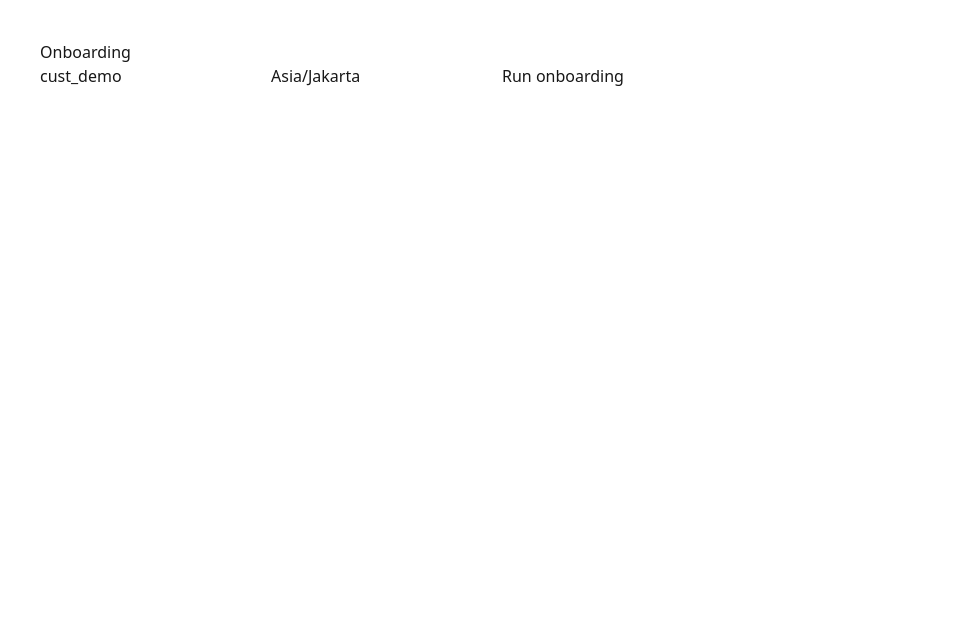
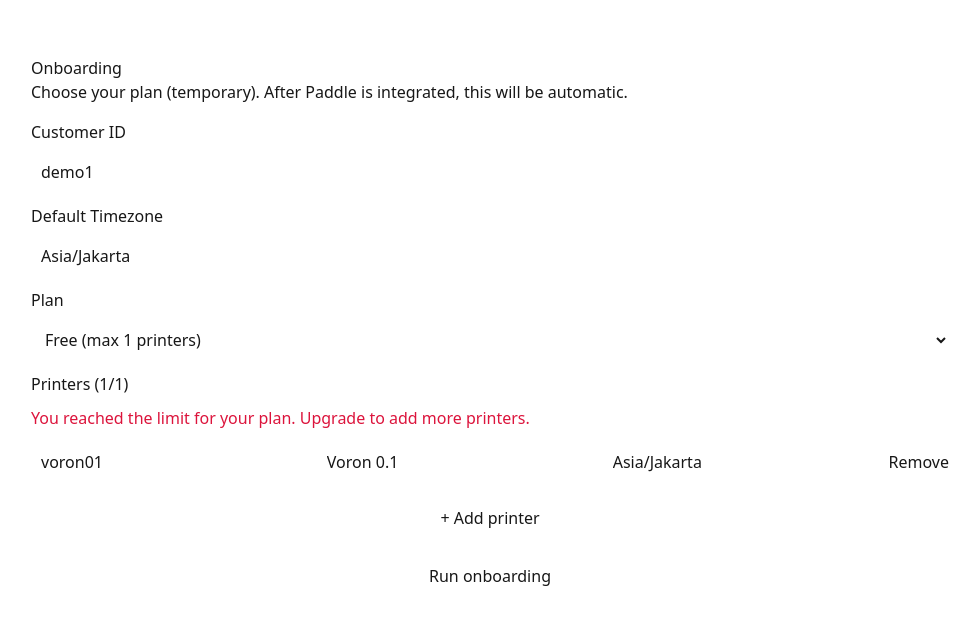
Before and after one commit to my3dmonitorapp/my3dmonitor-frontend, a Next.js app: page /app/onboarding in a window 1280 px wide. Shown: the top 624 px of the page, without its empty margins (150-1130 px from the left). Built offline with nearby package versions, Linux system fonts and the light colour scheme.

Commit message:
Onboarding: printer name + plan-based printer limit

```diff
--- a/app/app/onboarding/page.tsx
+++ b/app/app/onboarding/page.tsx
@@ -1,48 +1,231 @@
 "use client";
-import { useState } from "react";
 
-export default function Onboarding() {
-  const [customerId, setCustomerId] = useState("cust_demo");
-  const [tz, setTz] = useState("Asia/Jakarta");
-  const [printers, setPrinters] = useState([{ printer_id: "voron01" }]);
+import { useMemo, useState } from "react";
+
+type PrinterInput = {
+  printer_id: string;
+  name: string;
+  tz?: string;
+};
+
+const PLANS = {
+  free: { label: "Free", maxPrinters: 1 },
+  pro: { label: "Pro", maxPrinters: 3 },
+  farm: { label: "Farm", maxPrinters: 10 },
+} as const;
+
+type PlanKey = keyof typeof PLANS;
+
+function slugifyPrinterId(s: string) {
+  return s
+    .toLowerCase()
+    .trim()
+    .replace(/\s+/g, "-")
+    .replace(/[^a-z0-9_-]/g, "")
+    .slice(0, 32);
+}
+
+export default function OnboardingPage() {
+  const [customerId, setCustomerId] = useState("demo1");
+  const [tzDefault, setTzDefault] = useState("Asia/Jakarta");
+
+  // Temporary until Paddle: plan selector controls allowed printers
+  const [plan, setPlan] = useState<PlanKey>("free");
+
+  const maxPrinters = PLANS[plan].maxPrinters;
+
+  const [printers, setPrinters] = useState<PrinterInput[]>([
+    { printer_id: "voron01", name: "Voron 0.1", tz: "Asia/Jakarta" },
+  ]);
+
+  const [loading, setLoading] = useState(false);
   const [result, setResult] = useState<any>(null);
-  const [loading, setLoading] = useState(false);
+  const [error, setError] = useState<string | null>(null);
 
-  async function run() {
+  const canAddMore = printers.length < maxPrinters;
+
+  const validation = useMemo(() => {
+    const ids = printers.map((p) => p.printer_id.trim());
+    const emptyId = ids.some((id) => !id);
+    const dupId = new Set(ids).size !== ids.length;
+
+    return {
+      emptyId,
+      dupId,
+      overLimit: printers.length > maxPrinters,
+    };
+  }, [printers, maxPrinters]);
+
+  function updatePrinter(i: number, patch: Partial<PrinterInput>) {
+    setPrinters((prev) => prev.map((p, idx) => (idx === i ? { ...p, ...patch } : p)));
+  }
+
+  function addPrinter() {
+    if (!canAddMore) return;
+    setPrinters((prev) => [
+      ...prev,
+      { printer_id: "", name: "", tz: tzDefault },
+    ]);
+  }
+
+  function removePrinter(i: number) {
+    setPrinters((prev) => prev.filter((_, idx) => idx !== i));
+  }
+
+  async function submit() {
     setLoading(true);
+    setError(null);
     setResult(null);
 
-    const res = await fetch("/api/onboard", {
+    try {
+      if (validation.emptyId) throw new Error("Each printer must have a Printer ID.");
+      if (validation.dupId) throw new Error("Printer IDs must be unique.");
+      if (validation.overLimit)
+        throw new Error(`Your plan allows max ${maxPrinters} printers.`);
+
+      // Keep payload compatible with your existing n8n flow.
+      // We send "name" too — if n8n ignores unknown fields, fine.
+      // If you want name stored, later we’ll map it in the Google Sheets node.
+      const payload = {
+        customer_id: customerId.trim(),
+        tz_default: tzDefault.trim(),
+        plan, // optional; useful for later debugging
+        printers: printers.map((p) => ({
+          printer_id: slugifyPrinterId(p.printer_id),
+          name: p.name.trim(),
+          tz: (p.tz || tzDefault).trim(),
+        })),
+      };
+
+      const resp = await fetch("/api/onboard", {
         method: "POST",
         headers: { "Content-Type": "application/json" },
-      body: JSON.stringify({
-        customer_id: customerId,
-        tz_default: tz,
-        printers,
-      }),
+        body: JSON.stringify(payload),
       });
 
-    const data = await res.json();
+      const data = await resp.json();
+      if (!resp.ok) throw new Error(data?.error || `Onboarding failed (${resp.status})`);
       setResult(data);
+    } catch (e: any) {
+      setError(e?.message || "Unknown error");
+    } finally {
       setLoading(false);
+    }
   }
 
   return (
-    <main style={{ maxWidth: 900, margin: "40px auto", fontFamily: "system-ui" }}>
+    <main style={{ maxWidth: 950, margin: "40px auto", padding: 16, fontFamily: "system-ui" }}>
       <h1>Onboarding</h1>
 
-      <input value={customerId} onChange={e => setCustomerId(e.target.value)} />
-      <input value={tz} onChange={e => setTz(e.target.value)} />
+      <p>
+        Choose your plan (temporary). After Paddle is integrated, this will be automatic.
+      </p>
 
-      <button onClick={run} disabled={loading}>
-        {loading ? "Running..." : "Run onboarding"}
+      <div style={{ display: "grid", gap: 10, marginTop: 16 }}>
+        <label>
+          Customer ID
+          <input
+            value={customerId}
+            onChange={(e) => setCustomerId(e.target.value)}
+            style={{ width: "100%", padding: 10, marginTop: 6 }}
+          />
+        </label>
+
+        <label>
+          Default Timezone
+          <input
+            value={tzDefault}
+            onChange={(e) => setTzDefault(e.target.value)}
+            style={{ width: "100%", padding: 10, marginTop: 6 }}
+          />
+        </label>
+
+        <label>
+          Plan
+          <select
+            value={plan}
+            onChange={(e) => setPlan(e.target.value as PlanKey)}
+            style={{ width: "100%", padding: 10, marginTop: 6 }}
+          >
+            {Object.entries(PLANS).map(([k, v]) => (
+              <option key={k} value={k}>
+                {v.label} (max {v.maxPrinters} printers)
+              </option>
+            ))}
+          </select>
+        </label>
+
+        <h2>
+          Printers ({printers.length}/{maxPrinters})
+        </h2>
+
+        {!canAddMore && (
+          <p style={{ color: "crimson" }}>
+            You reached the limit for your plan. Upgrade to add more printers.
+          </p>
+        )}
+
+        {validation.dupId && (
+          <p style={{ color: "crimson" }}>Printer IDs must be unique.</p>
+        )}
+
+        {printers.map((p, i) => (
+          <div
+            key={i}
+            style={{
+              display: "grid",
+              gridTemplateColumns: "1fr 1fr 1fr auto",
+              gap: 10,
+              alignItems: "center",
+            }}
+          >
+            <input
+              placeholder="Printer ID (for agent) e.g. voron01"
+              value={p.printer_id}
+              onChange={(e) => updatePrinter(i, { printer_id: e.target.value })}
+              style={{ padding: 10 }}
+            />
+            <input
+              placeholder="Printer name (friendly) e.g. Voron Living Room"
+              value={p.name}
+              onChange={(e) => updatePrinter(i, { name: e.target.value })}
+              style={{ padding: 10 }}
+            />
+            <input
+              placeholder="Timezone (optional)"
+              value={p.tz || ""}
+              onChange={(e) => updatePrinter(i, { tz: e.target.value })}
+              style={{ padding: 10 }}
+            />
+            <button onClick={() => removePrinter(i)}>Remove</button>
+          </div>
+        ))}
+
+        <button onClick={addPrinter} disabled={!canAddMore} style={{ padding: 12 }}>
+          + Add printer
         </button>
 
+        <button onClick={submit} disabled={loading} style={{ padding: 12 }}>
+          {loading ? "Running onboarding..." : "Run onboarding"}
+        </button>
+
+        {error && <p style={{ color: "crimson" }}>Error: {error}</p>}
+
         {result && (
-        <pre style={{ background: "#111", color: "#0f0", padding: 16 }}>
+          <>
+            <h2>Result</h2>
+            <p>
+              Install the agent from{" "}
+              <a href="https://github.com/my3dmonitorapp/printer-agent" target="_blank" rel="noreferrer">
+                https://github.com/my3dmonitorapp/printer-agent
+              </a>
+            </p>
+            <pre style={{ background: "#111", color: "#0f0", padding: 16, borderRadius: 8, overflowX: "auto" }}>
               {JSON.stringify(result, null, 2)}
             </pre>
+          </>
         )}
+      </div>
     </main>
   );
 }
```
Lines whose indentation alone changed are shown as unchanged.
